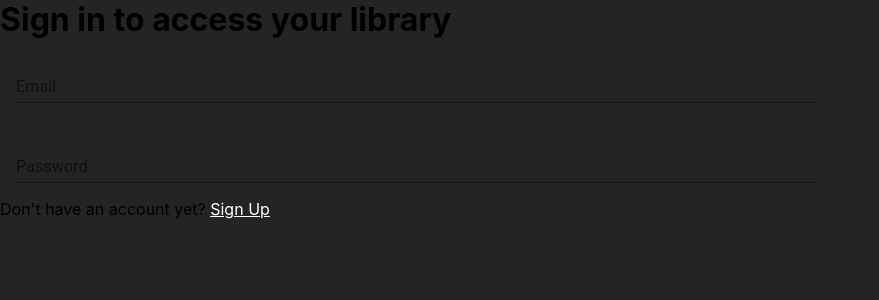
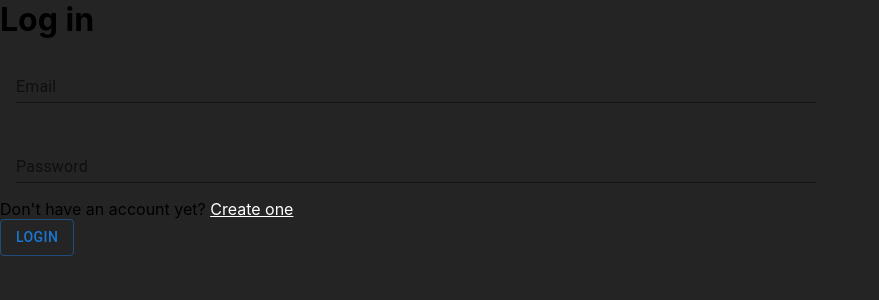
Before and after one commit to iceicles/glean, a React (Create React App) app: page /auth in a window 1280 px wide. Shown: the top 300 px of the page, without its empty margins (0-879 px from the left). Built offline with nearby package versions, Linux system fonts and the light colour scheme; no server answers; the HTML template or start-up script is replaced by a standard one.

Commit message:
refactored state and text for auth form

```diff
--- a/src/components/AuthForm.jsx
+++ b/src/components/AuthForm.jsx
@@ -1,19 +1,18 @@
 import React, { useState } from 'react';
 import { TextField, Box } from '@mui/material';
 import { Link } from 'react-router-dom';
+import { Button } from './Button';
 
-const AuthFormMUI = (prop) => {
-  const [isSignUp, setIsSignUp] = useState(false);
+const AuthFormMUI = () => {
+  const [isSignIn, setIsSignIn] = useState(true);
 
   const switchAuthHandler = () => {
-    setIsSignUp(!isSignUp);
+    setIsSignIn(!isSignIn);
   };
 
   return (
     <>
-      <h1>
-        {isSignUp ? 'Awesome features await' : 'Sign in to access your library'}
-      </h1>
+      <h1>{isSignIn ? 'Log in' : 'Create account'}</h1>
       <Box
         component='form'
         sx={{
@@ -36,7 +35,7 @@ const AuthFormMUI = (prop) => {
           autoComplete='current-password'
           variant='standard'
         />
-        {isSignUp && (
+        {!isSignIn && (
           <TextField
             id='standard-password-input'
             label='Re-Enter Password'
@@ -45,8 +44,9 @@ const AuthFormMUI = (prop) => {
             variant='standard'
           />
         )}
+      </Box>
       <p>
-          {isSignUp ? 'Have an account? ' : "Don't have an account yet? "}
+        {isSignIn ? "Don't have an account yet? " : 'Already have an account? '}
         <Link
           style={{
             color: 'white',
@@ -55,10 +55,12 @@ const AuthFormMUI = (prop) => {
           }}
           onClick={switchAuthHandler}
         >
-            {isSignUp ? 'Sign In' : 'Sign Up'}
+          {isSignIn ? 'Create one' : 'Sign In'}
         </Link>
       </p>
-      </Box>
+      <Button variant={'outlined'}>
+        {isSignIn ? 'Login' : 'Create Account'}
+      </Button>
     </>
   );
 };
```
Lines whose indentation alone changed are shown as unchanged.
